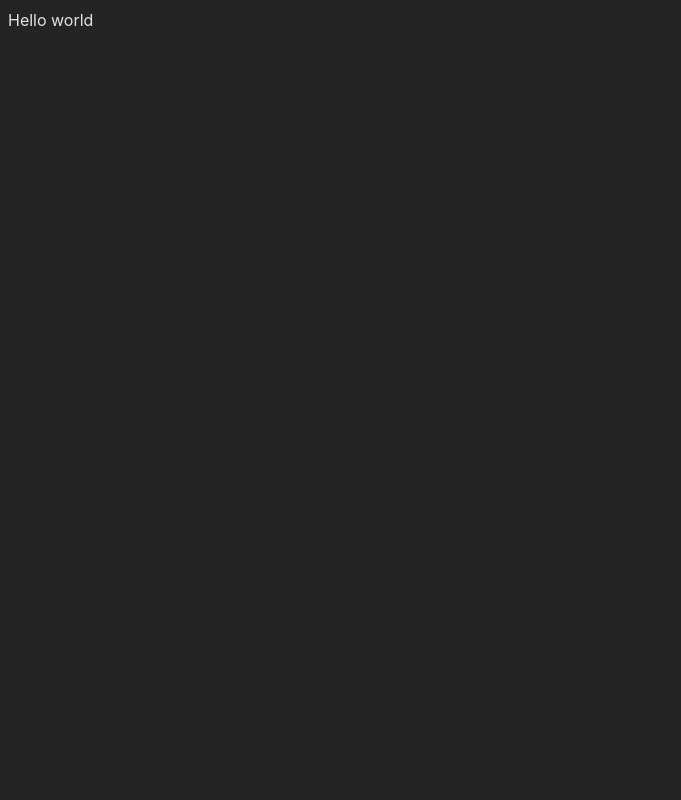
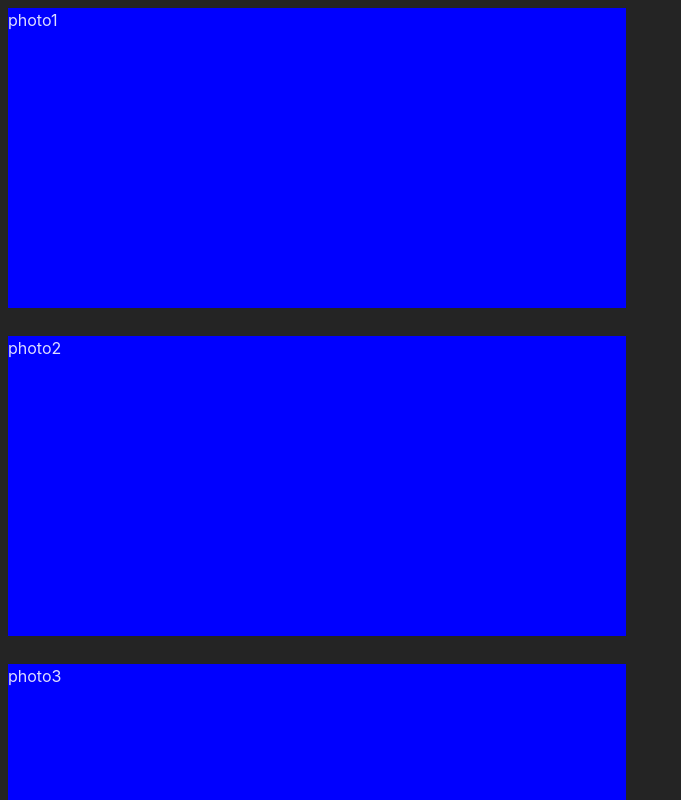
Before and after one commit to ThaikoZ/unsplash-copy, a React (Vite) app: page / in a window 1280 px wide. Shown: the top 800 px of the page, without its empty margins (0-681 px from the left). Built offline with nearby package versions, Linux system fonts and the light colour scheme.

Commit message:
feat: Create PhotoGrid and Container

```diff
--- a/src/App.tsx
+++ b/src/App.tsx
@@ -1,5 +1,23 @@
+import Container from "./components/Container";
+import PhotoGrid from "./components/PhotoGrid";
+
+const photos = [
+  { title: "photo1" },
+  { title: "photo2" },
+  { title: "photo3" },
+  { title: "photo4" },
+  { title: "photo5" },
+  { title: "photo6" },
+  { title: "photo7" },
+  { title: "photo8" },
+];
+
 function App() {
-  return <div>Hello world</div>;
+  return (
+    <Container>
+      <PhotoGrid photos={photos} />
+    </Container>
+  );
 }
 
 export default App;
--- /dev/null
+++ b/src/components/Container.tsx
@@ -0,0 +1,29 @@
+import { ReactNode } from "react";
+import styled from "styled-components";
+import { numberToPixels } from "../utils/pixels";
+
+interface Props {
+  maxWidth?: number;
+  children: ReactNode;
+}
+
+const OuterContainer = styled.div`
+  display: flex;
+  flex-direction: column;
+  align-items: center;
+`;
+
+const InnerContainer = styled.div`
+  max-width: ${(props) => numberToPixels(props.maxWidth)};
+  width: 100%;
+`;
+
+const Container = ({ children, maxWidth = 1300 }: Props) => {
+  return (
+    <OuterContainer>
+      <InnerContainer maxWidth={maxWidth}>{children}</InnerContainer>
+    </OuterContainer>
+  );
+};
+
+export default Container;
--- /dev/null
+++ b/src/components/Photo.tsx
@@ -0,0 +1,7 @@
+import React from "react";
+
+const Photo = () => {
+  return <div></div>;
+};
+
+export default Photo;
--- /dev/null
+++ b/src/components/PhotoGrid.tsx
@@ -0,0 +1,56 @@
+import styled from "styled-components";
+import { device } from "../styles/breakpoints";
+import { countColumns, splitPhotos } from "../utils/photos";
+import { Photo } from "../types/Photo";
+import useBreakpoint from "../hooks/useBreakpoint";
+
+interface Props {
+  photos: Photo[];
+}
+
+const gridGap = "1.75rem";
+
+const Grid = styled.div`
+  width: 100%;
+  display: grid;
+  grid-gap: ${gridGap};
+  grid-template-columns: repeat(3, 1fr);
+
+  @media ${device.xl} {
+    grid-template-columns: repeat(2, 1fr);
+  }
+  @media ${device.md} {
+    grid-template-columns: repeat(1, 1fr);
+  }
+`;
+
+const Column = styled.div`
+  display: flex;
+  flex-direction: column;
+  gap: ${gridGap};
+`;
+
+const ColumnItem = styled.div`
+  background-color: blue;
+  height: 300px;
+`;
+
+const PhotoGrid = ({ photos }: Props) => {
+  const breakpoint = useBreakpoint();
+  const columnsAmount = countColumns(breakpoint);
+  const columns = splitPhotos(photos, columnsAmount);
+
+  return (
+    <Grid>
+      {columns.map((column, index) => (
+        <Column key={index}>
+          {column.map((item, index) => (
+            <ColumnItem key={index}>{item.title}</ColumnItem>
+          ))}
+        </Column>
+      ))}
+    </Grid>
+  );
+};
+
+export default PhotoGrid;
--- /dev/null
+++ b/src/hooks/useBreakpoint.ts
@@ -0,0 +1,36 @@
+import { useEffect, useState } from 'react'
+import { pixelsToNumber } from '../utils/pixels';
+import { breakpoints} from '../styles/breakpoints';
+
+const useBreakpoint = () => {
+  const [breakpoint, setBreakpoint] = useState<string>(breakpoints.md);
+
+  useEffect(()=> {
+    const handleBreakpoint = () => {
+      let breakpoint = '';
+      const width = window.innerWidth;
+
+      if(width < pixelsToNumber(breakpoints.xs))
+        breakpoint = breakpoints.xs
+      else if(width < pixelsToNumber(breakpoints.sm))
+        breakpoint = breakpoints.sm
+      else if(width < pixelsToNumber(breakpoints.md))
+        breakpoint = breakpoints.md
+      else if(width < pixelsToNumber(breakpoints.lg))
+        breakpoint = breakpoints.lg
+      else if(width < pixelsToNumber(breakpoints.xl))
+        breakpoint = breakpoints.xl
+      else
+        breakpoint = breakpoints.xxl
+
+      setBreakpoint(breakpoint);
+    }
+
+    window.addEventListener('resize', handleBreakpoint);
+    return () => window.removeEventListener('resize', handleBreakpoint);
+  }, [])
+
+  return breakpoint;
+}
+
+export default useBreakpoint
--- /dev/null
+++ b/src/styles/breakpoints.ts
@@ -0,0 +1,26 @@
+export interface Breakpoints {
+  xs: string
+  sm: string
+  md: string
+  lg: string
+  xl: string
+  xxl: string
+}
+
+export const breakpoints: Breakpoints = {
+  xs: '400px', // for small screen mobile
+  sm: '600px', // for mobile screen
+  md: '900px', // for tablets
+  lg: '1280px', // for laptops
+  xl: '1440px', // for desktop / monitors
+  xxl: '1920px', // for big screens
+}
+
+export const device = {
+  xs: `(max-width: ${breakpoints.xs})`,
+  sm: `(max-width: ${breakpoints.sm})`,
+  md: `(max-width: ${breakpoints.md})`,
+  lg: `(max-width: ${breakpoints.lg})`,
+  xl: `(max-width: ${breakpoints.xl})`,
+  xxl: `(max-width: ${breakpoints.xxl})`,
+}
--- /dev/null
+++ b/src/types/Photo.ts
@@ -0,0 +1,3 @@
+export interface Photo {
+  title: string;
+}
--- /dev/null
+++ b/src/utils/photos.ts
@@ -0,0 +1,29 @@
+import { breakpoints } from "../styles/breakpoints";
+import { Photo } from "../types/Photo";
+
+export const splitPhotos = (photos: Photo[], columns: number) => {
+  const list: (Photo[])[] = [];
+
+  for(let i = 0; i < columns; i++)
+    list.push([])
+
+  photos.forEach((photo, index) => list[index%columns].push(photo) )
+
+  return list ;
+};
+
+
+export const countColumns = (breakpoint: string) => {
+  switch(breakpoint) {
+    case breakpoints.xs:
+    case breakpoints.sm:
+    case breakpoints.md:
+      return 1;
+    case breakpoints.lg:
+    case breakpoints.xl:
+      return 2
+    case breakpoints.xxl:
+    default:
+      return 3;
+  }
+}
--- /dev/null
+++ b/src/utils/pixels.ts
@@ -0,0 +1,7 @@
+
+export const pixelsToNumber = (pixels: string) => {
+  return parseInt(pixels.slice(0, pixels.length-2))
+}
+export const numberToPixels = (num: number) => {
+  return num + "px";
+}
```
Also changed, not shown: src/hooks/useWindowSize.ts (added, +29 -0 lines).
